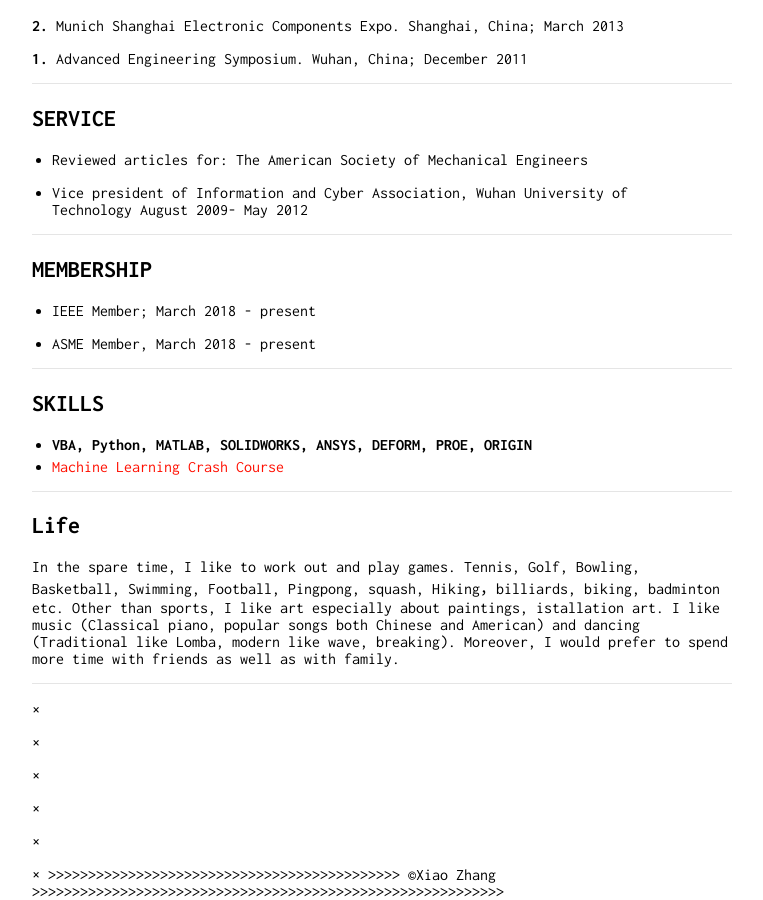
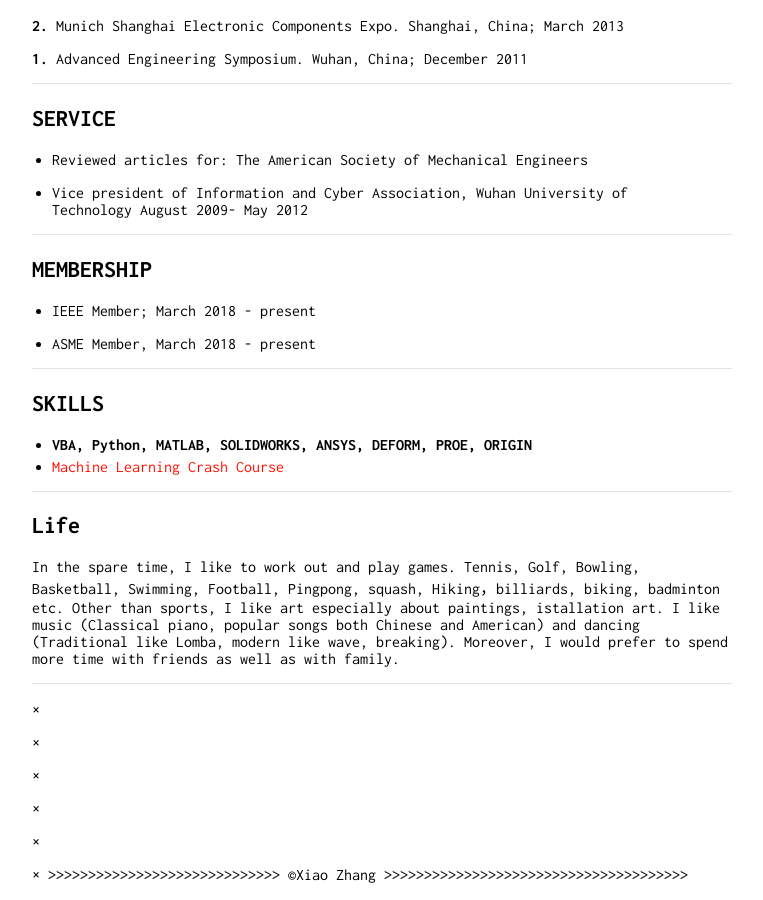
Before and after one commit to zhangxiao2018/zhangxiao2018.github.io, a Jekyll site: the page built from index.md, in a window 1280 px wide and 900 px high, scrolled down 2413 px. Shown: the whole window, without its empty margins (258-1021 px from the left). Built offline with Jekyll 4.4.1, drawn with Linux system fonts in a browser that asks for light colours; our own code applies the rules of GitHub Pages for plain Markdown files.

```diff
--- a/index.md
+++ b/index.md
@@ -137,4 +137,4 @@ In the spare time, I like to work out and play games. Tennis, Golf, Bowling, Bas
 <p>×
 <p>×
 <p>×
->>>>>>>>>>>>>>>>>>>>>>>>>>>>>>>>>>>>>>>>>>>>      ©Xiao Zhang          >>>>>>>>>>>>>>>>>>>>>>>>>>>>>>>>>>>>>>>>>>>>>>>>>>>>>>>>>>>
+>>>>>>>>>>>>>>>>>>>>>>>>>>>>>      ©Xiao Zhang          >>>>>>>>>>>>>>>>>>>>>>>>>>>>>>>>>>>>>>
```
